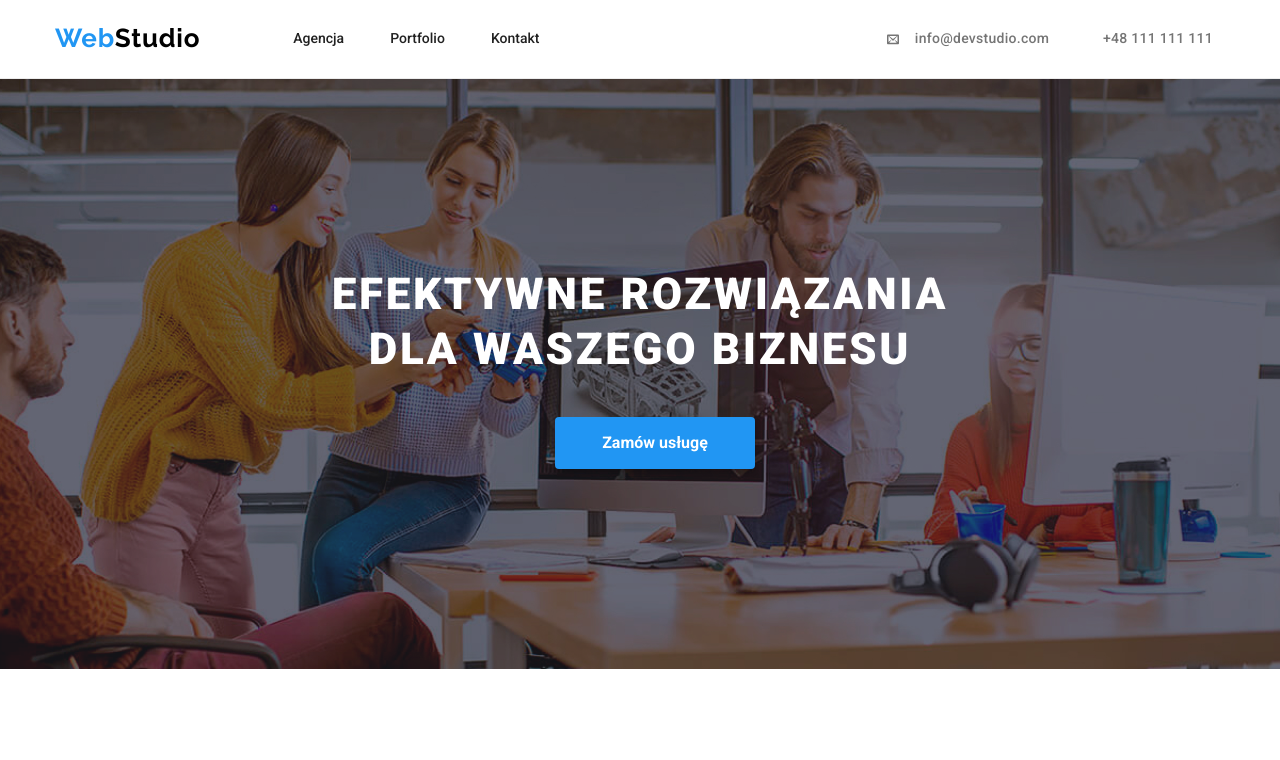
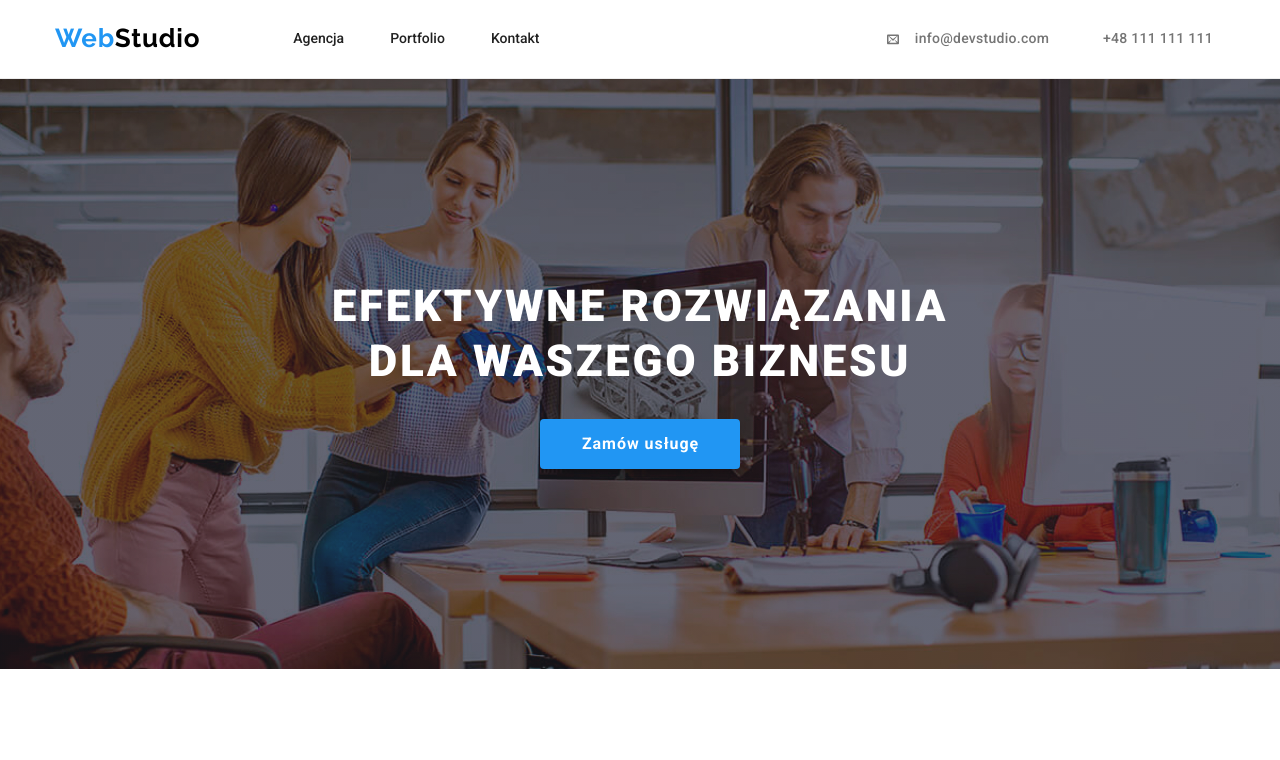
Before and after one commit to BartlomiejPop/goit-markup-hw-04, a plain HTML site: page index.html in a window 1280 px wide. Shown: the top 760 px of the page. Drawn offline with nearby package versions, Linux system fonts and the light colour scheme.

Commit message:
refactor

```diff
--- a/css/styles.css
+++ b/css/styles.css
@@ -147,13 +147,16 @@ svg {
 .slogan {
     list-style: none;
 
-    background-image: url(../images/img-overlay-grey.png), url(../images/overlay.jpg);
+    background-image: linear-gradient(rgba(47, 48, 58, 0.4), rgba(47, 48, 58, 0.4)),
+        url(../images/overlay.jpg);
     background-repeat: no-repeat;
     background-position: 50% 50%;
+    text-align: center;
+    background-color: var(--dark-grey-background);
 }
 
 .slogan h1 {
-    margin: 94px 251px 40px;
+    margin: 106px 252px 30px;
 
     font-weight: 900;
     font-size: 44px;
@@ -165,20 +168,20 @@ svg {
 }
 
 .slogan-link {
-    width: 200px;
-    padding: 10px 42px;
-    margin: 0 500px 106px;
+    padding: 10px 41px 10px 42px;
+    margin-bottom: 106px;
 
     cursor: pointer;
     font-weight: 700;
     font-size: 16px;
-    line-height: 2;
+    line-height: 1.875;
 
     box-shadow: 0px 4px 4px rgba(0, 0, 0, 0.15);
     border-radius: 4px;
     color: var(--white-color);
     background-color: var(--hover-color);
     border: none;
+    letter-spacing: 0.06em;
 }
 
 .articles {
--- a/index.html
+++ b/index.html
@@ -357,7 +357,7 @@
                     <ul class="client-list">
                         <li>
                             <a href="#">
-                                <svg class="client" width="106" height="60">
+                                <svg width="106" height="60">
                                     <use href="images/icons.svg#icon-Logo6"></use>
                                 </svg>
                             </a>
```
